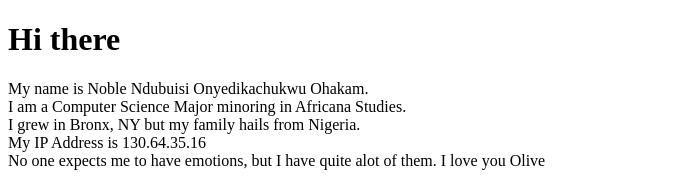
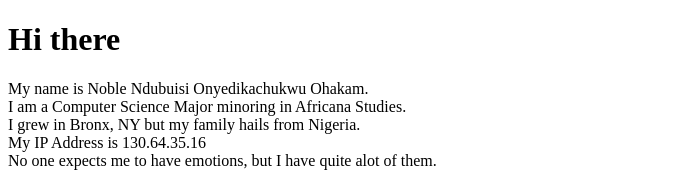
Before and after one commit to nobleohakam/nobleohakam.github.io, a plain HTML site: page index.html in a window 1280 px wide. Shown: the top 184 px of the page, without its empty margins (0-692 px from the left). Drawn offline with Linux system fonts and the light colour scheme; grey boxes are pictures that could not be loaded.

Commit message:
removed iluvolive
removed the "i love olive" part

```diff
--- a/index.html
+++ b/index.html
@@ -16,7 +16,6 @@
             My IP Address is 130.64.35.16
             <br>
             No one expects me to have emotions, but I have quite alot of them.
-            I love you Olive
         </p>
 
         <img src="bronx.jpg" alt="Bronx Image" width="300" height="300">
```
